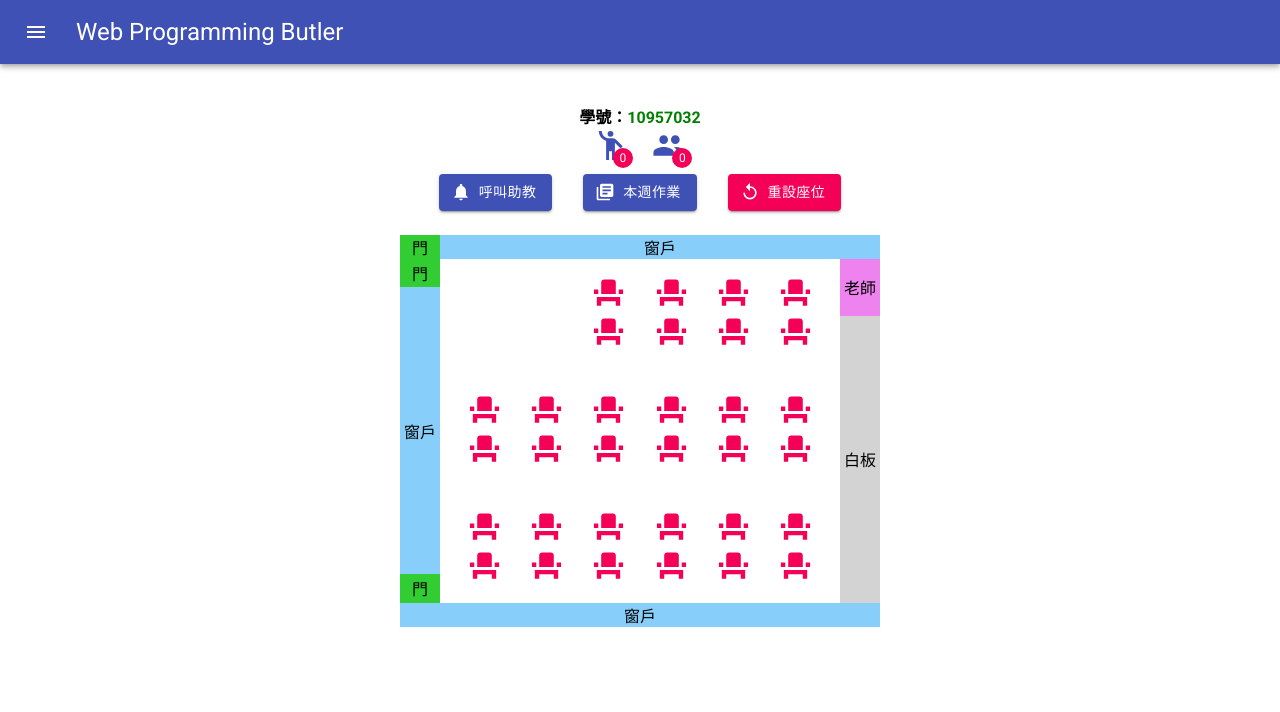
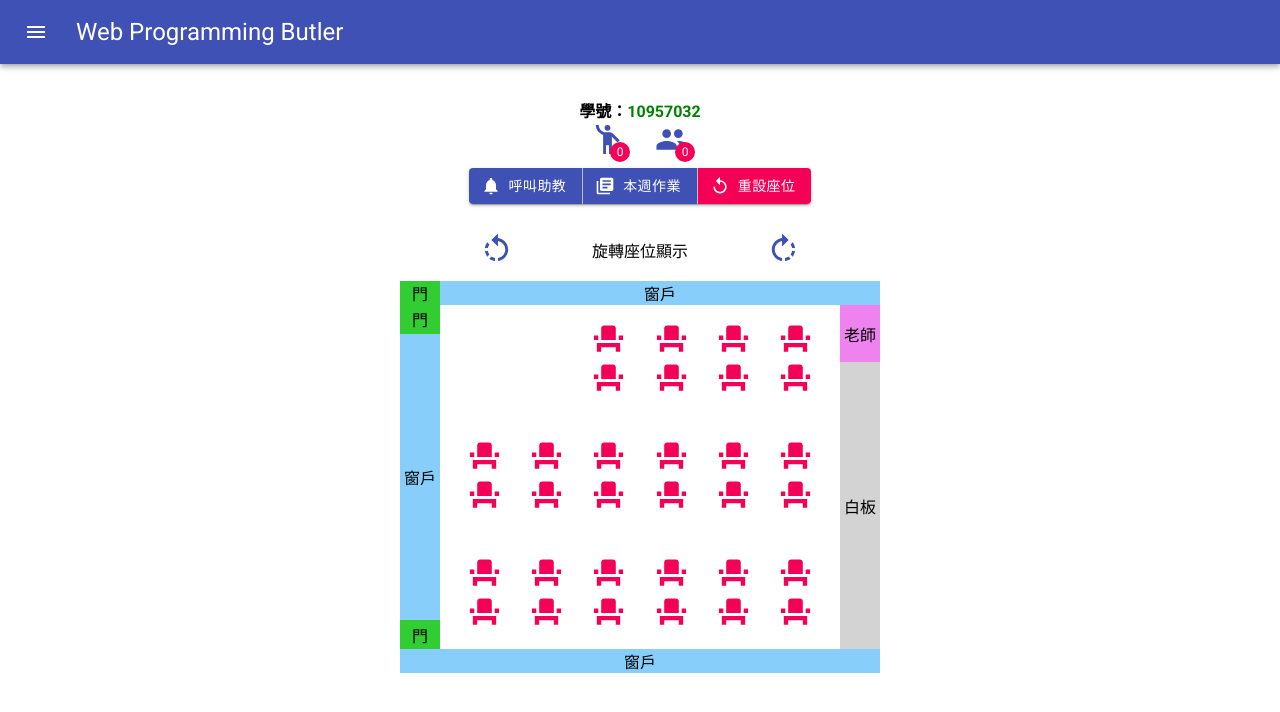
Before and after one commit to stanley2058/WPButler, a React (Vite) app: page /classroom in a window 1280 px wide. Shown: the top 712 px of the page. Built offline with nearby package versions, Linux system fonts and the light colour scheme.

Commit message:
add classroom rotation

```diff
--- a/src/components/ClassroomAction.tsx
+++ b/src/components/ClassroomAction.tsx
@@ -1,16 +1,26 @@
 import React from "react";
-import { Button, makeStyles, Theme, Badge, Tooltip } from "@material-ui/core";
+import {
+  Button,
+  makeStyles,
+  Theme,
+  Badge,
+  Tooltip,
+  IconButton,
+  ButtonGroup,
+} from "@material-ui/core";
 import {
   Notifications,
   Replay,
   LibraryBooks,
   People,
   EmojiPeople,
+  RotateLeft,
+  RotateRight,
 } from "@material-ui/icons";
 
 const useStyles = makeStyles((theme: Theme) => ({
   root: {
-    padding: ".5em",
+    padding: ".1em",
     display: "flex",
     flexDirection: "column",
   },
@@ -20,25 +30,38 @@ const useStyles = makeStyles((theme: Theme) => ({
   },
   action: {
     display: "flex",
-    justifyContent: "space-evenly",
+    placeItems: "center",
+    justifyContent: "center",
   },
   icons: {
     cursor: "help",
   },
+  waitingQueueRoot: {
+    display: "flex",
+    placeItems: "center",
+    justifyContent: "center",
+  },
   waitingQueue: {
     display: "flex",
     justifyContent: "space-evenly",
-    paddingLeft: "10em",
-    paddingRight: "10em",
+    maxWidth: "10em",
+    width: "100%",
   },
   idNumber: {
     color: "green",
+  },
+  rotateControl: {
+    display: "flex",
+    justifyContent: "space-evenly",
+    placeItems: "center",
+    marginTop: "1em",
   },
 }));
 export default function ClassroomAction(props: {
   info?: { id: string; called: boolean };
   waiting?: number;
   queue?: number;
+  onRotate: (clockwise: boolean) => void;
 }) {
   const classes = useStyles();
 
@@ -51,6 +74,7 @@ export default function ClassroomAction(props: {
             <span className={classes.idNumber}>{props.info?.id || ""}</span>
           </b>
         </div>
+        <div className={classes.waitingQueueRoot}>
           <div className={classes.waitingQueue}>
             <Tooltip title="你的順位">
               <Badge
@@ -84,24 +108,44 @@ export default function ClassroomAction(props: {
             </Tooltip>
           </div>
         </div>
+      </div>
       <div className={classes.action}>
-        <Button
-          startIcon={<Notifications />}
-          variant="contained"
-          color="primary"
-        >
+        <ButtonGroup variant="contained">
+          <Button startIcon={<Notifications />} color="primary">
             呼叫助教
           </Button>
-        <Button
-          startIcon={<LibraryBooks />}
-          variant="contained"
-          color="primary"
-        >
+          <Button startIcon={<LibraryBooks />} color="primary">
             本週作業
           </Button>
-        <Button startIcon={<Replay />} variant="contained" color="secondary">
+          <Button startIcon={<Replay />} color="secondary">
             重設座位
           </Button>
+        </ButtonGroup>
+      </div>
+      <div className={classes.rotateControl}>
+        <Tooltip title="逆時針旋轉">
+          <IconButton
+            onClick={() => {
+              props.onRotate(false);
+            }}
+            color="primary"
+            aria-label="rotate counterclockwise"
+          >
+            <RotateLeft fontSize="large" />
+          </IconButton>
+        </Tooltip>
+        <span>旋轉座位顯示</span>
+        <Tooltip title="順時針旋轉">
+          <IconButton
+            onClick={() => {
+              props.onRotate(true);
+            }}
+            color="primary"
+            aria-label="rotate clockwise"
+          >
+            <RotateRight fontSize="large" />
+          </IconButton>
+        </Tooltip>
       </div>
     </div>
   );
--- a/src/entities/Layout.ts
+++ b/src/entities/Layout.ts
@@ -66,4 +66,35 @@ export class LayoutUtils {
     }
     return rotated;
   }
+
+  static translateLocationClockwise(
+    oriLayout: ILayout,
+    row: number,
+    col: number
+  ): { row: number; col: number } {
+    const height = oriLayout.seats.length;
+    return { row: col, col: height - row - 1 };
+  }
+  static translateLocationCounterclockwise(
+    oriLayout: ILayout,
+    row: number,
+    col: number
+  ): { row: number; col: number } {
+    const width = oriLayout.seats[0].length;
+    return { row: width - col - 1, col: row };
+  }
+
+  static layoutToRotation(layout: ILayout, rotation: number): ILayout {
+    rotation %= 4;
+    if (rotation > 0) {
+      // clockwise
+      for (let i = 0; i < rotation; i++)
+        layout = LayoutUtils.rotateClockwise(layout);
+    } else if (rotation < 0) {
+      // counterclockwise
+      for (let i = 0; i < rotation; i++)
+        layout = LayoutUtils.rotateCounterclockwise(layout);
+    }
+    return layout;
+  }
 }
--- a/src/entities/classroom-objects/Seat.tsx
+++ b/src/entities/classroom-objects/Seat.tsx
@@ -13,7 +13,7 @@ export default function Seat(props: { row: number; col: number }) {
   return (
     <a
       className={classes.root}
-      onClick={(e) => {
+      onClick={() => {
         SeatSelectionService.Instance.emitSelection(props.row, props.col);
       }}
     >
--- a/src/pages/Classroom.tsx
+++ b/src/pages/Classroom.tsx
@@ -2,7 +2,7 @@ import React, { useState } from "react";
 import { Grid, makeStyles, Theme } from "@material-ui/core";
 import ClassroomAction from "../components/ClassroomAction";
 import ClassroomLayout from "../components/ClassroomLayout";
-import ILayout from "../entities/Layout";
+import ILayout, { LayoutUtils } from "../entities/Layout";
 import { INS201, INS203 } from "../entities/layouts";
 import SeatSelectionService from "../services/SeatSelectionService";
 
@@ -16,9 +16,6 @@ const useStyles = makeStyles((theme: Theme) => ({
   grid: {
     maxWidth: "30em",
   },
-  action: {
-    marginBottom: "1em",
-  },
 }));
 export default function Classroom() {
   const classes = useStyles();
@@ -26,10 +23,13 @@ export default function Classroom() {
     layout: ILayout;
     studentInfo?: { id: string; called: boolean };
     sitting?: { row: number; col: number };
+    rotation: number;
   }>({
     layout: INS203,
+    rotation: 0,
     studentInfo: { id: "10957032", called: false },
   });
+  // TODO: add service to deal with actions and update ui
 
   SeatSelectionService.Instance.register(
     "classroom-selection-listener",
@@ -41,8 +41,32 @@ export default function Classroom() {
   return (
     <div className={classes.root}>
       <Grid container direction="column" className={classes.grid}>
-        <Grid item xs className={classes.action}>
-          <ClassroomAction info={state.studentInfo} />
+        <Grid item xs>
+          <ClassroomAction
+            info={state.studentInfo}
+            onRotate={(clockwise: boolean) => {
+              const rotation = clockwise
+                ? state.rotation + 1
+                : state.rotation - 1;
+              const layout = clockwise
+                ? LayoutUtils.rotateClockwise(state.layout)
+                : LayoutUtils.rotateCounterclockwise(state.layout);
+              if (state.sitting) {
+                const { row, col } = clockwise
+                  ? LayoutUtils.translateLocationClockwise(
+                      state.layout,
+                      state.sitting.row,
+                      state.sitting.col
+                    )
+                  : LayoutUtils.translateLocationCounterclockwise(
+                      state.layout,
+                      state.sitting.row,
+                      state.sitting.col
+                    );
+                setState({ ...state, layout, rotation, sitting: { row, col } });
+              } else setState({ ...state, layout, rotation });
+            }}
+          />
         </Grid>
         <Grid item xs>
           <ClassroomLayout layout={state.layout} sitting={state.sitting} />
```
Lines whose indentation alone changed are shown as unchanged.
